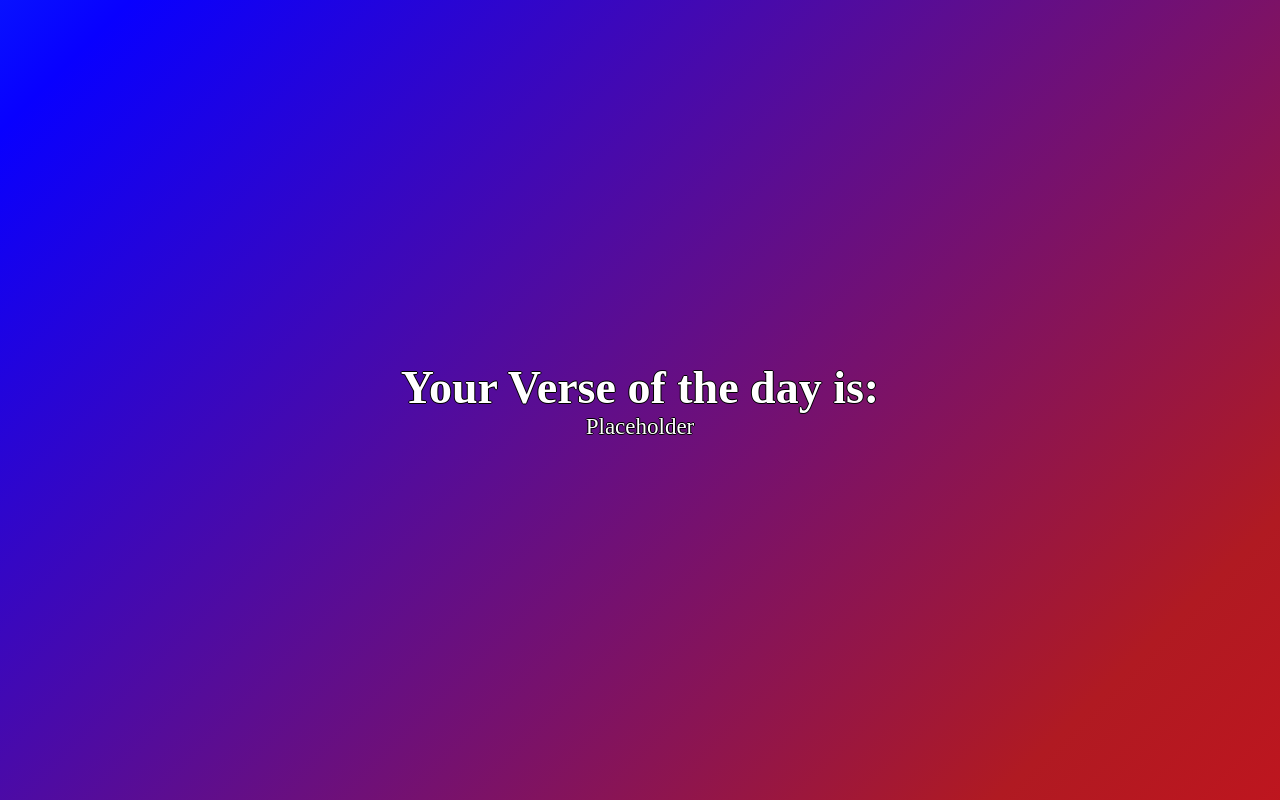
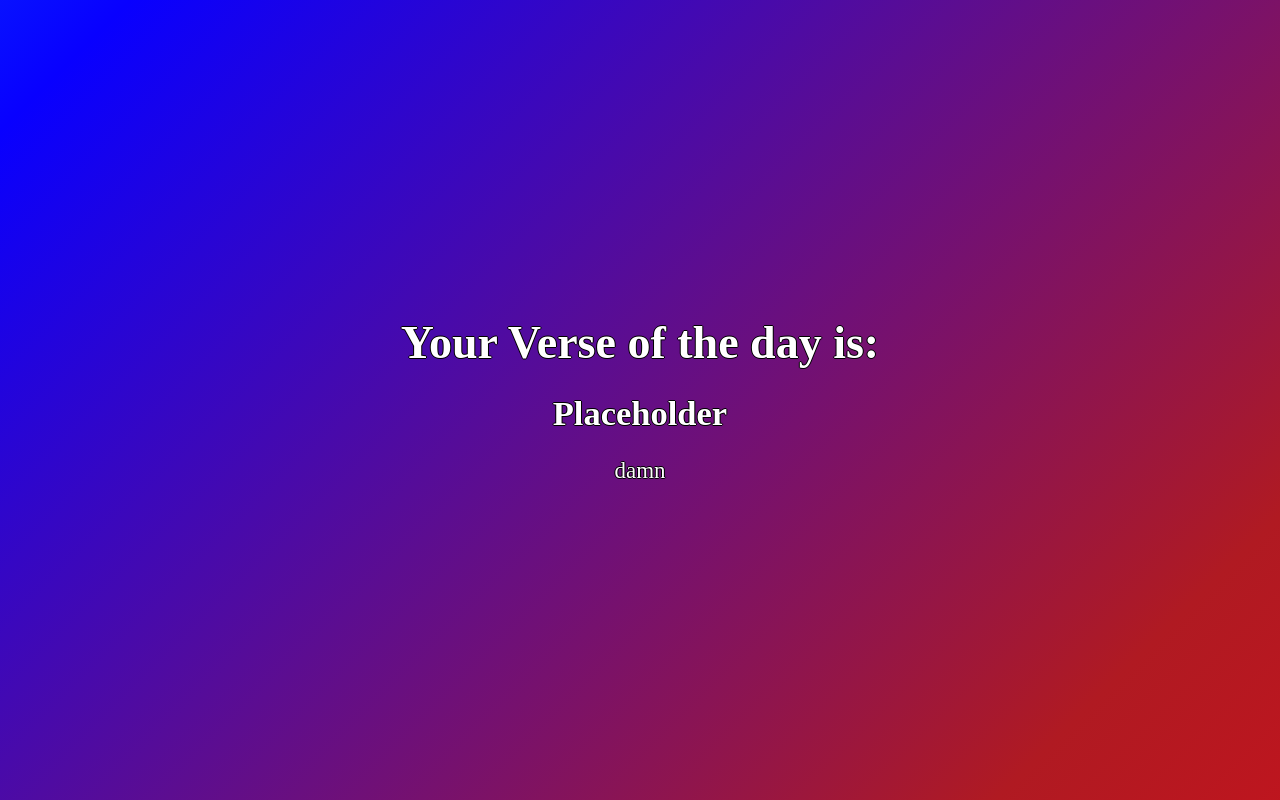
Before and after one commit to Vipershroom/quran-quotes, a React (Create React App) app: page / in a window 1280 px wide. Built offline with nearby package versions, Linux system fonts and the light colour scheme.

Commit message:
More styling

```diff
--- a/src/components/Verse.tsx
+++ b/src/components/Verse.tsx
@@ -3,13 +3,14 @@ import '../styles/VerseMod.scss'
 
 const Verse = () => {
 
-  const [verse, setverse] = useState("Placeholder")
+  const [verse, setVerse] = useState("Placeholder")
 
   // useEffect
 
   return (
     <div id='center'>
-        {verse}
+        <h2>{verse}</h2>
+        <p>damn</p>
     </div>
   )
 }
--- a/src/styles/VerseMod.scss
+++ b/src/styles/VerseMod.scss
@@ -1,4 +1,13 @@
 #center {
     display: flex;
-    justify-content: center;
+    flex-direction: column;
+    align-items: center;
+
+    h2 {
+        padding-top: 25px;
+    }
+
+    p {
+        padding-top: 25px;
+    }
 }
```
